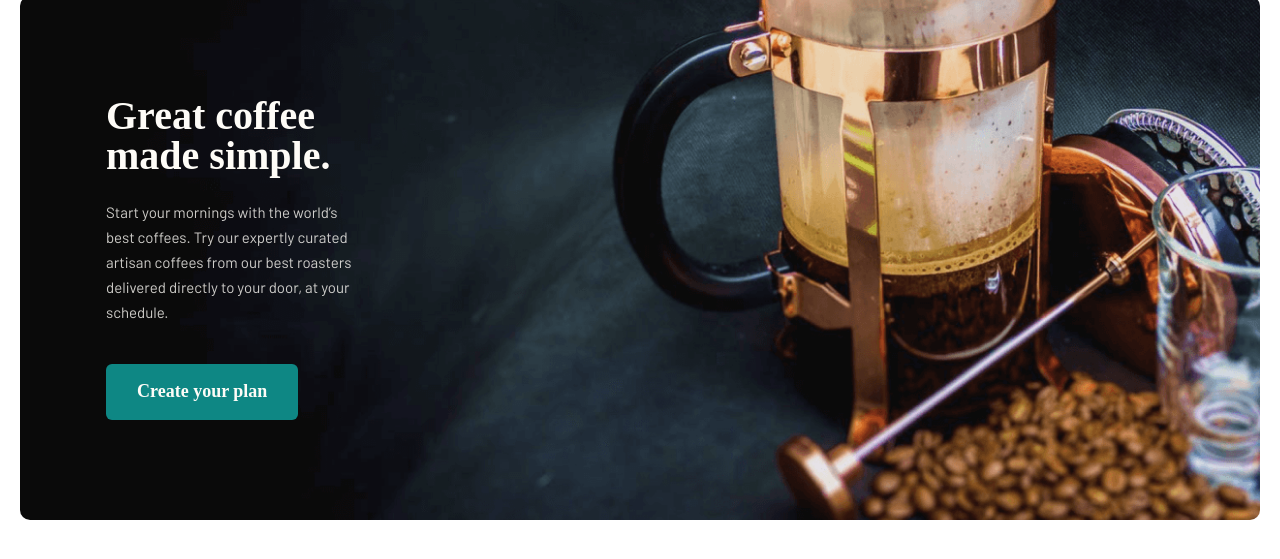
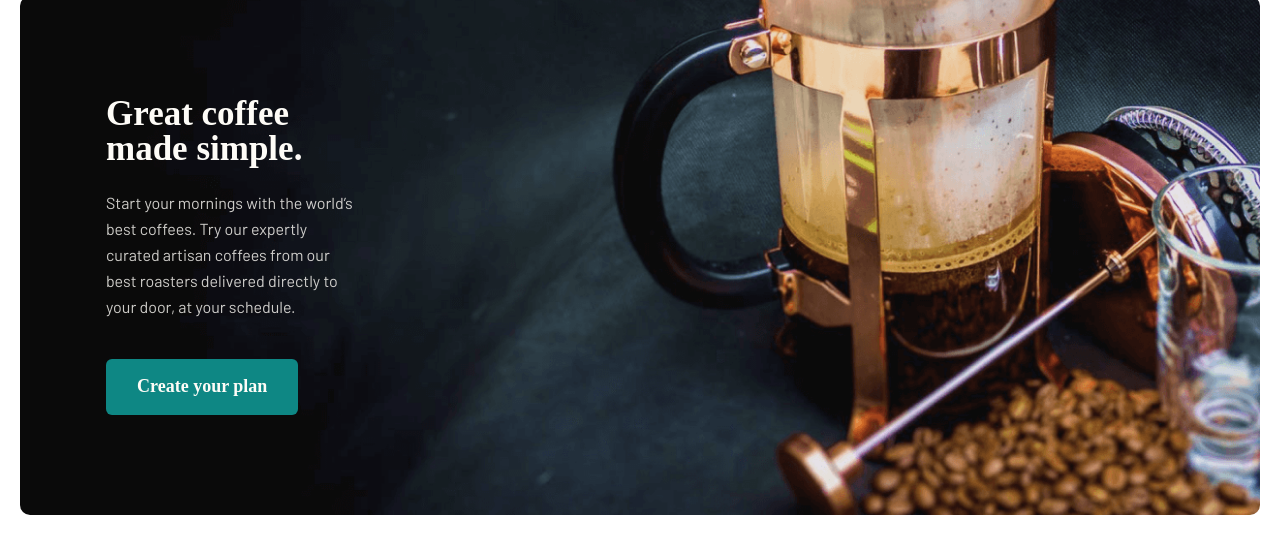
Before and after one commit to shirinsultonova/coffee-mobile, a plain HTML site: page index.html in a window 1280 px wide. Shown: the part 95-654 px from the top of the page. Drawn offline with nearby package versions, Linux system fonts and the light colour scheme; a web font is replaced by a local one.

Commit message:
bug fixed

```diff
--- a/css/main.css
+++ b/css/main.css
@@ -206,27 +206,22 @@
   }
   .hero__theme{
     margin: 0;
+    font-style: normal;
     margin-bottom: 24px;
-    font-family: 'Fraunces 9pt';
-    font-style: normal;
     font-weight: 900;
-    font-size: 40px;
-    line-height: 40px;
+    font-size: 35px;
+    line-height: 35px;
+    text-align: center;
     color: #FEFCF7;
   }
   .hero__text{
     margin: 0;
     margin-bottom: 39px;
-
-    font-family: 'Barlow';
-    font-style: normal;
+    font-family: "";
     font-weight: 400;
-    font-size: 15px;
-    line-height: 25px;
-    /* or 167% */
-
+    font-size: 10px;
+    line-height: 15px;
     text-align: center;
-
     color: #FEFCF7;
     mix-blend-mode: normal;
     opacity: 0.8;
@@ -352,8 +347,8 @@
     .hero__text{
       font-family: 'Barlow';
       font-weight: 400;
-      font-size: 15px;
-      line-height: 25px;
+      font-size: 16px;
+      line-height: 26px;
       color: #FEFCF7;
       opacity: 0.8;
       text-align: left;
@@ -374,8 +369,8 @@
     .hero__text{
       font-family: 'Barlow';
       font-weight: 400;
-      font-size: 15px;
-      line-height: 25px;
+      font-size: 16px;
+      line-height: 26px;
       color: #FEFCF7;
       opacity: 0.8;
     }
```
Lines whose indentation alone changed are shown as unchanged.
